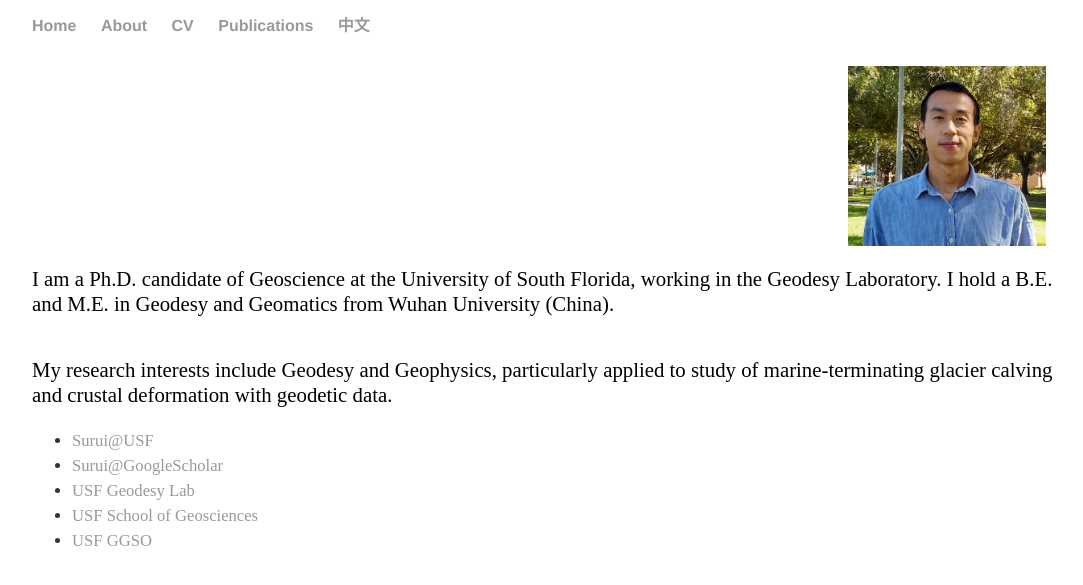
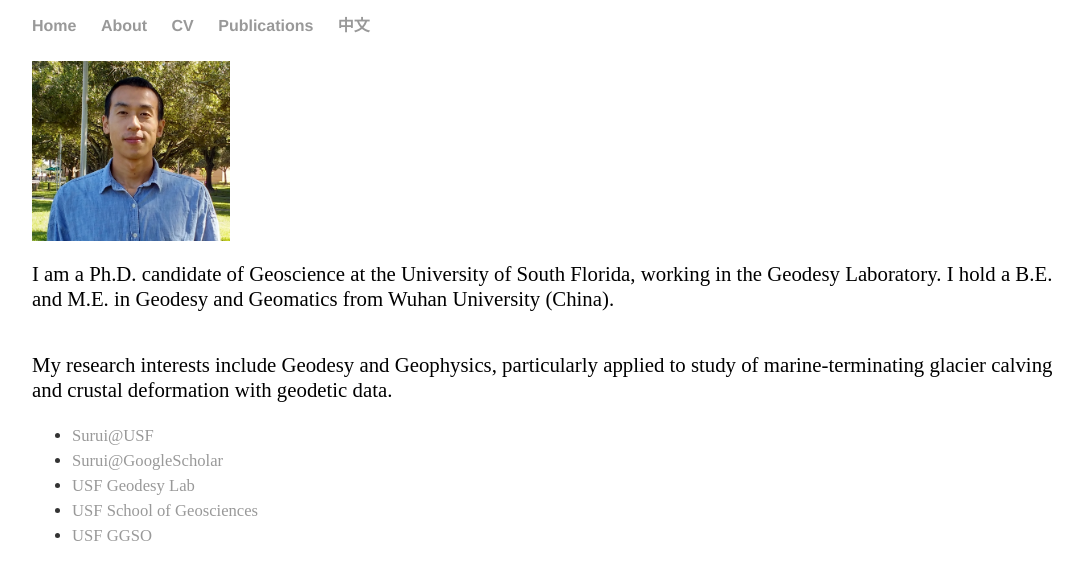
Before and after one commit to suruixie/suruixie.github.io, a Jekyll site: the page built from about/index.html, in a window 1280 px wide. Shown: the top 585 px of the page, without its empty margins (96-1179 px from the left). Built offline with Jekyll 4.4.1, drawn with Linux system fonts in a browser that asks for light colours.

Commit message:
Update index.html

```diff
--- a/about/index.html
+++ b/about/index.html
@@ -3,7 +3,9 @@
 title: About Surui Xie
 ---
 
-<img src="../images/Surui_2018.jpg" height="180" style="float: right; margin-right:10px; margin-top:10px;"/>
+<img
+     src="../images/Surui_2018.jpg" height="180"
+     style="float: left; margin-right:10px; margin-top:5px;"/>
 <p>
 	I am a Ph.D. candidate of Geoscience at the University of South Florida, working in the Geodesy Laboratory. I hold a B.E. and M.E. in Geodesy and Geomatics from Wuhan University (China).
 </p>
```
